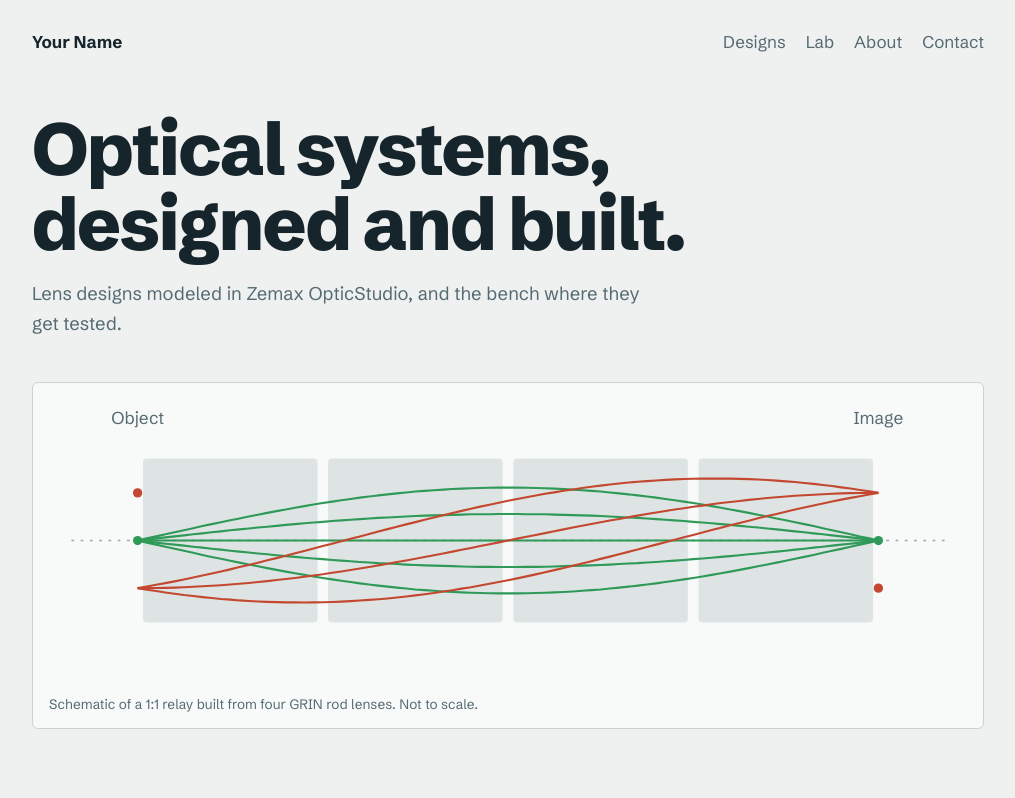
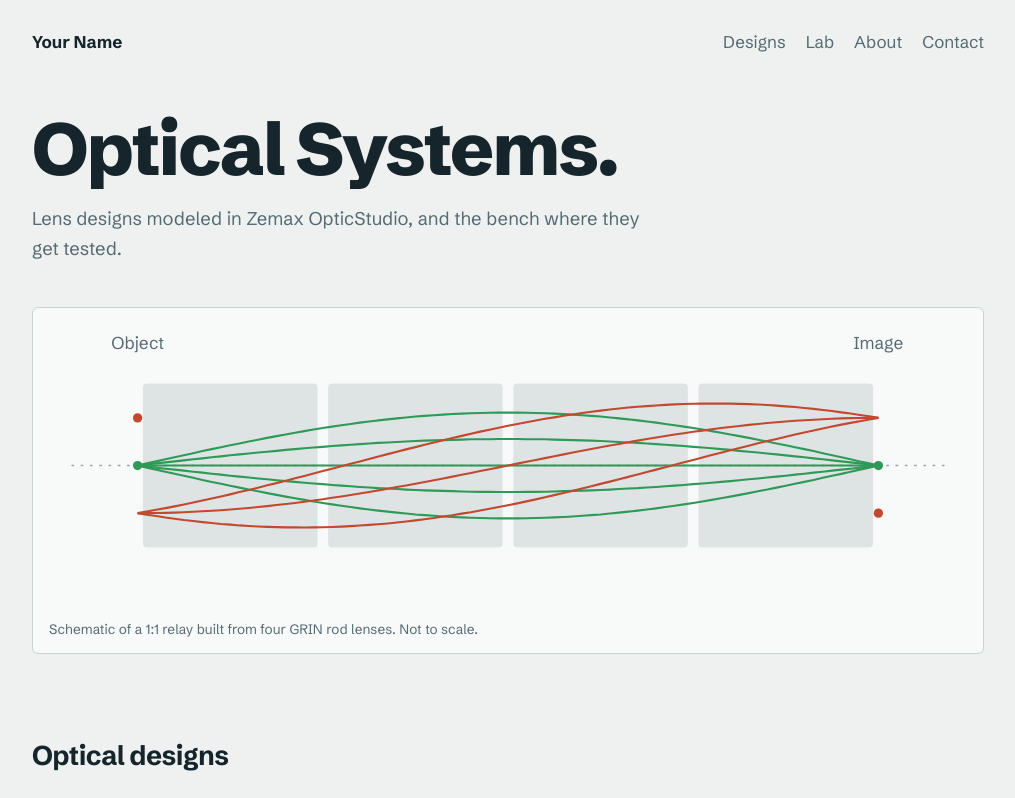
Before and after one commit to sneha1370/sneha1370.github.io, a plain HTML site: page index.html in a window 1280 px wide. Shown: the top 798 px of the page, without its empty margins (132-1147 px from the left). Drawn offline with Linux system fonts and the light colour scheme.

Commit message:
Update index.html

```diff
--- a/index.html
+++ b/index.html
@@ -52,7 +52,7 @@ footer a{color:var(--ink)}
 <div class="wrap">
 <header><b>Your Name</b><nav><a href="#projects">Designs</a><a href="#lab">Lab</a><a href="#about">About</a><a href="#contact">Contact</a></nav></header>
 
-<h1>Optical systems, designed and built.</h1>
+<h1>Optical Systems.</h1>
 <p class="lede">Lens designs modeled in Zemax OpticStudio, and the bench where they get tested.</p>
 
 <div class="bench">
```
